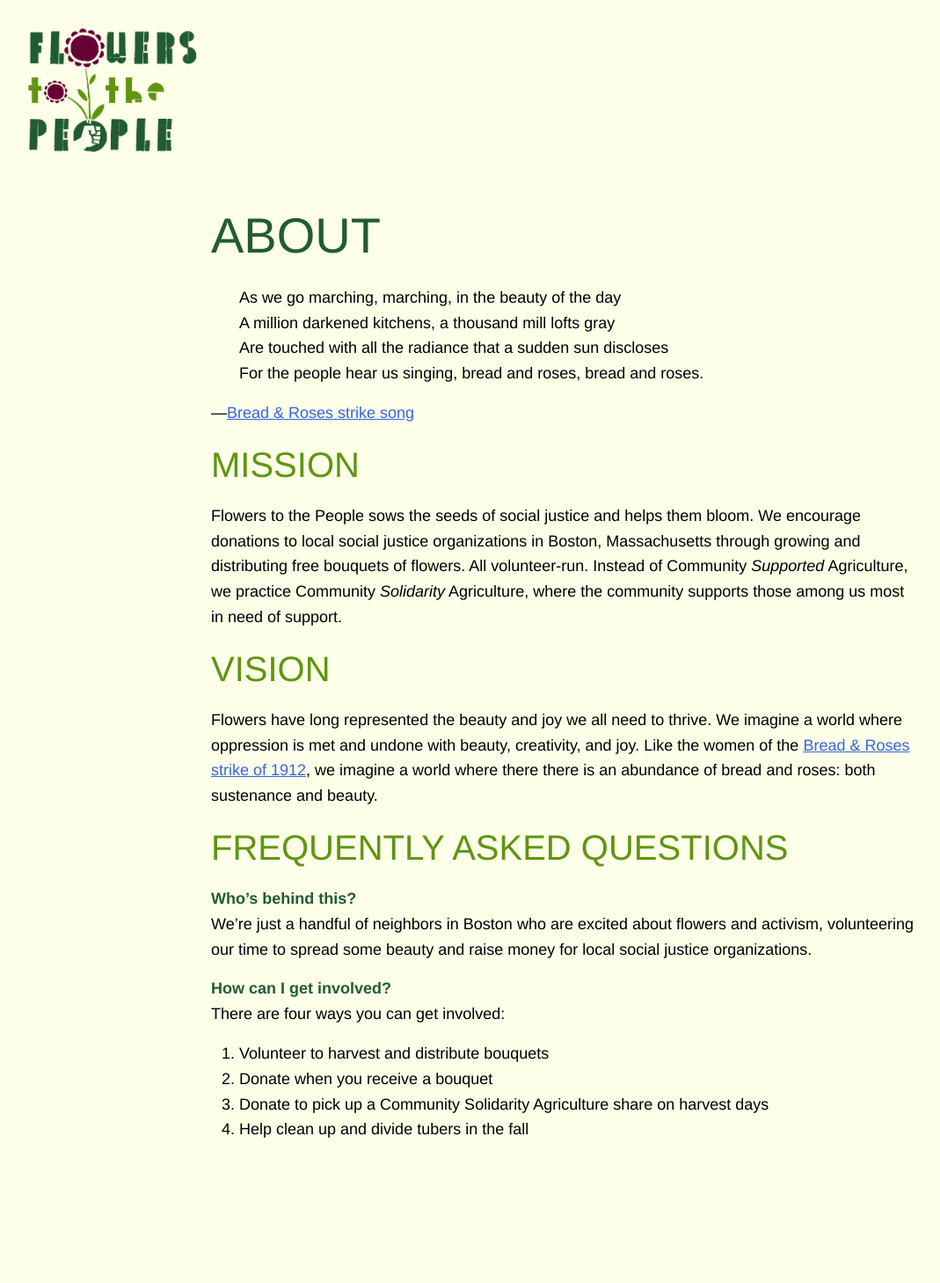
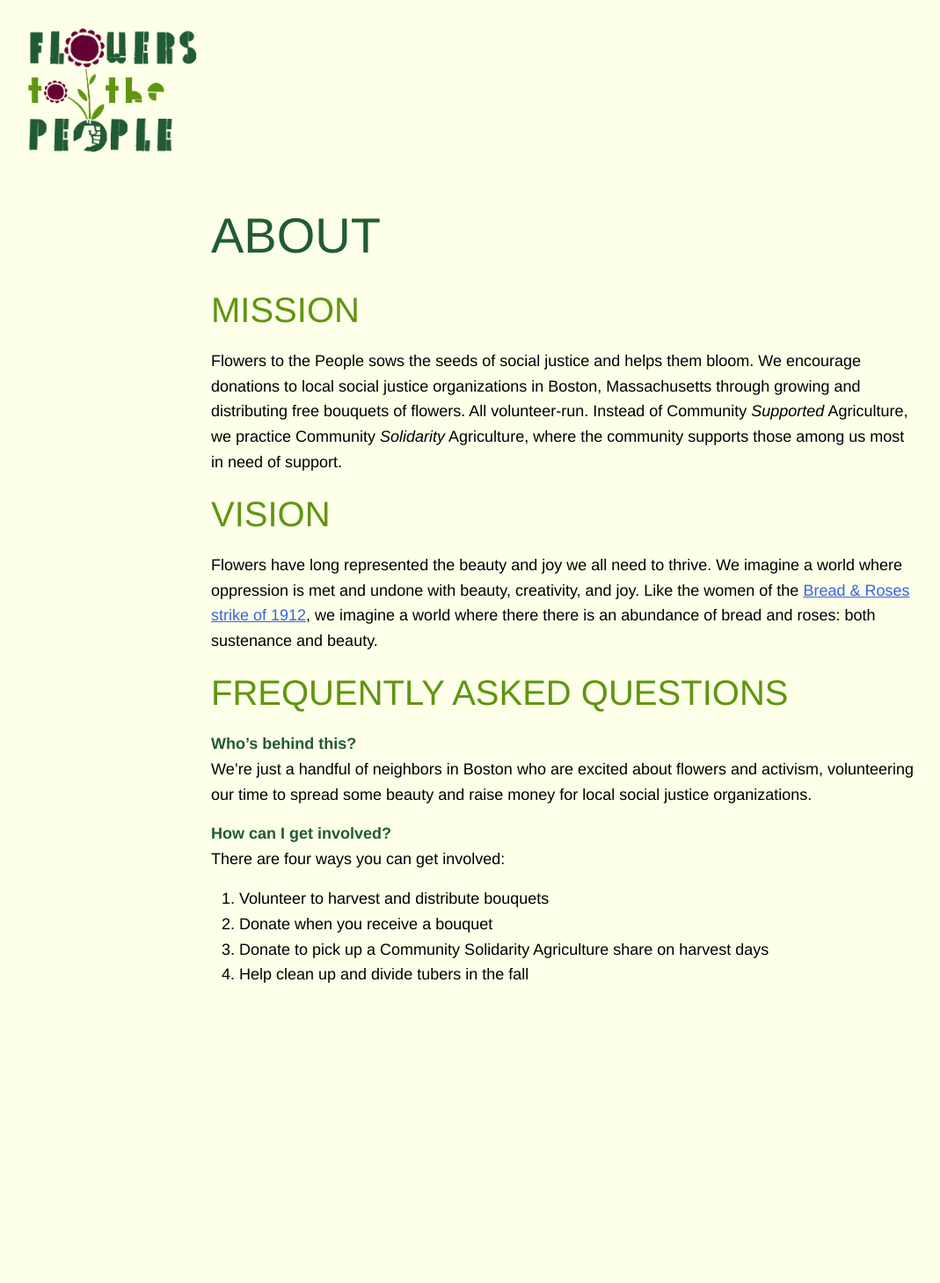
Before and after one commit to heybenji/flowerstothepeople, a Jekyll site: the page built from about.markdown, in a window 1280 px wide. Shown: the whole page at 88% size, without its empty margins (0-1069 px from the left). Built offline with Jekyll 4.4.1, drawn with Linux system fonts in a browser that asks for light colours; some web fonts are replaced; after the commit the page ends 1282 px from its top, so only the background shows below that.

Commit message:
Remove Bread & Roses stanza

```diff
--- a/about.markdown
+++ b/about.markdown
@@ -6,13 +6,6 @@ class: page
 ---
 
 # About
-
-> As we go marching, marching, in the beauty of the day<br>
-A million darkened kitchens, a thousand mill lofts gray<br>
-Are touched with all the radiance that a sudden sun discloses<br>
-For the people hear us singing, bread and roses, bread and roses.
-
-—[Bread &amp; Roses strike song](https://en.wikipedia.org/wiki/Bread_and_Roses)
 
 ## Mission
 
```
